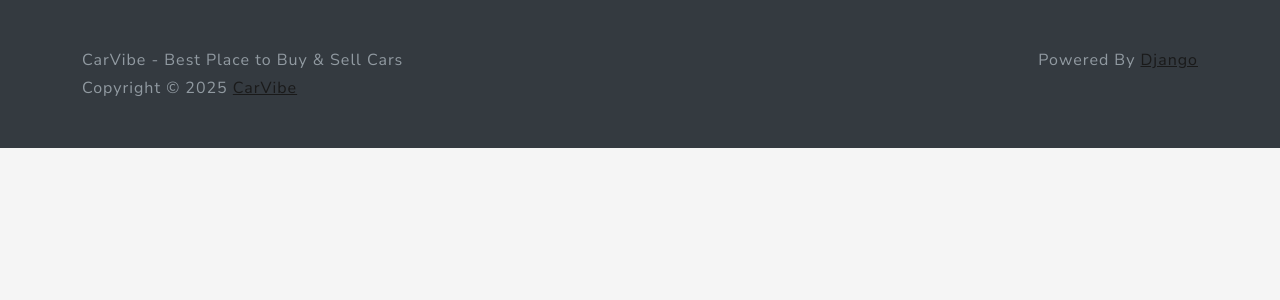
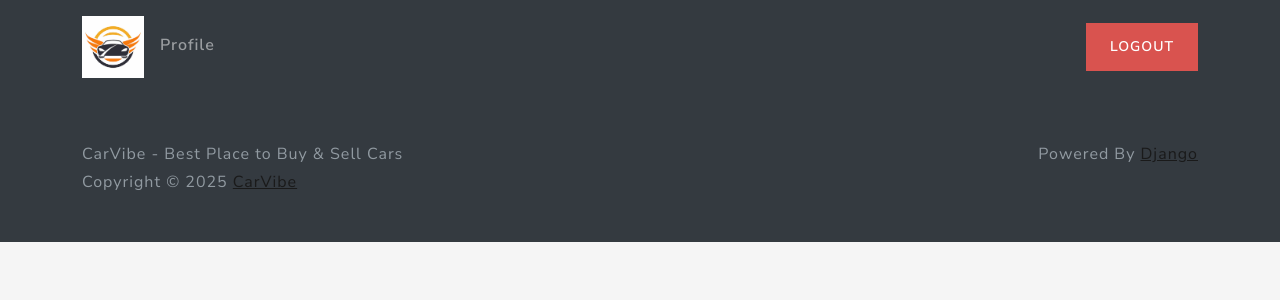
Before and after one commit to tejth/CarVibe, a Django app: page /home/ in a window 1280 px wide. Shown: the top 300 px of the page. Run offline with Django 5.2, Linux system fonts and the light colour scheme; a user stored in the database is signed in; some libraries are stand-ins or nearby versions.

Commit message:
implemented header and logout feature

```diff
--- a/src/main/templates/base/base.html
+++ b/src/main/templates/base/base.html
@@ -26,6 +26,28 @@
       </div>
     {% endfor %}
     {% endif %}
+    {% block 'header' %}
+     <header class="p-3 bg-dark text-white w-100 nav-masthead">
+
+       <div class="container">
+            <div class="d-flex flex-wrap align-items-center justify-content-center justify-content-lg-start">
+               <a href="{% url 'home' %}" class="d-flex align-items-center mb-2 mb-lg-0 texxt-white text-decoration-none">
+                  <img class="bi me-2" width="62" height="62" src="{% static 'images/carlogo.png' %}" area-label="Bootstrap" >
+               </a>
+               {% if request.user.is_authenticated %}
+                  <ul class="nav col-12 col-lg-auto me-lg-auto mb-2 justify-content-center mb-md-0">
+                     <li>
+                        <a href="" class="nav-link px-2">Profile</a>
+                     </li>
+                  </ul>
+                  <div>
+                    <a type="button" href="{% url 'logout' %}" class="btn btn-danger">LOGOUT</a>
+                  </div>
+               {% endif %}
+            </div>
+       </div>
+     </header>
+    {% endblock %}
     {% block 'body'%}
     {% endblock %}
   </body>
--- a/src/main/templates/views/main.html
+++ b/src/main/templates/views/main.html
@@ -36,6 +36,5 @@
 </div>
 {% endblock %} {% block 'footer' %}
 
-
   {% endblock %}
 </footer>
--- a/src/users/urls.py
+++ b/src/users/urls.py
@@ -1,8 +1,9 @@
 from django.urls import path
-from .views import login_view , RegisterView
+from .views import login_view , RegisterView , logout_view
 
 
 urlpatterns = [
     path('login/', login_view , name='login'),
-    path('register/', RegisterView.as_view(), name='register')
+    path('register/', RegisterView.as_view(), name='register'),
+    path('logout/', logout_view , name='logout')
 ]
```
Also changed, not shown: src/users/views.py (+6 -1 lines), src/db.sqlite3.
